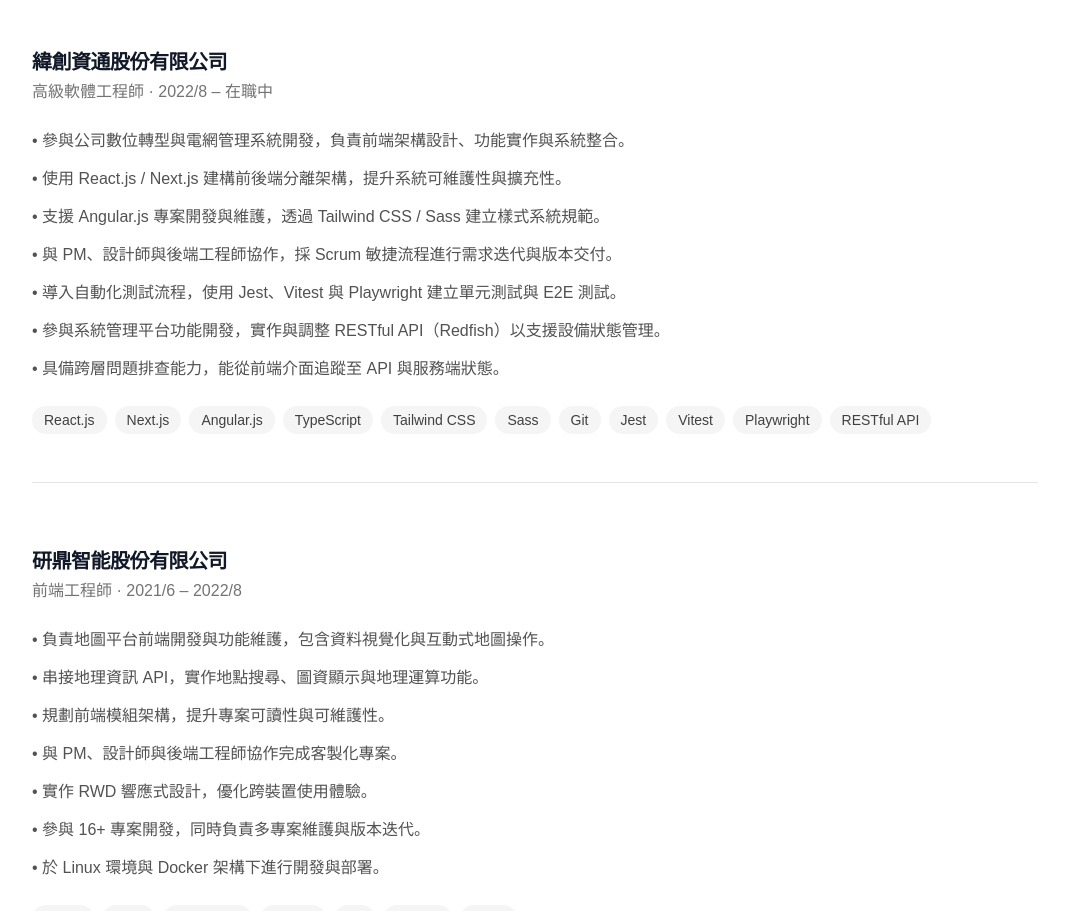
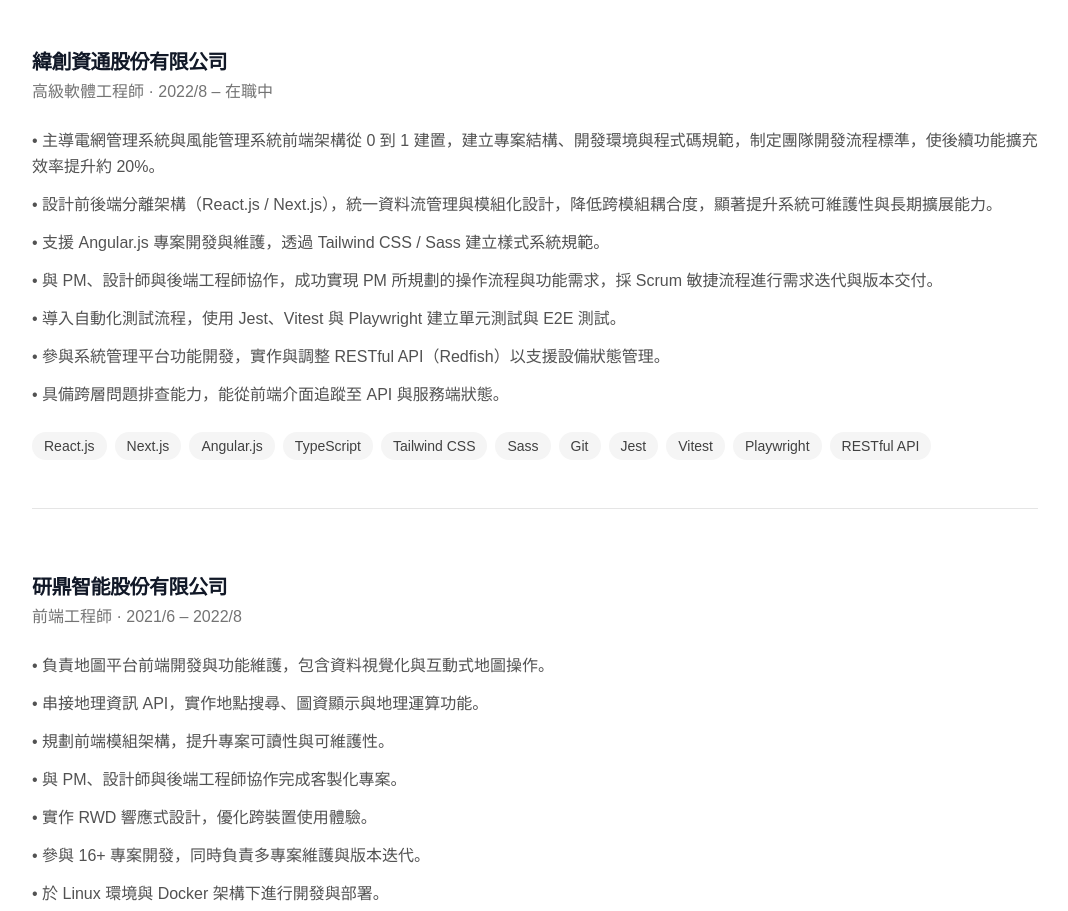
Before and after one commit to sophia0110/resume, a Next.js app: page / in a window 1280 px wide. Shown: the part 1260-2171 px from the top of the page, without its empty margins (105-1173 px from the left). Built offline with nearby package versions, Linux system fonts and the light colour scheme.

Commit message:
add description

```diff
--- a/app/components/List/List.tsx
+++ b/app/components/List/List.tsx
@@ -17,10 +17,10 @@
     company: "緯創資通股份有限公司",
     period: "2022/8 – 在職中",
     description: [
-      "參與公司數位轉型與電網管理系統開發，負責前端架構設計、功能實作與系統整合。",
-      "使用 React.js / Next.js 建構前後端分離架構，提升系統可維護性與擴充性。",
+      "主導電網管理系統與風能管理系統前端架構從 0 到 1 建置，建立專案結構、開發環境與程式碼規範，制定團隊開發流程標準，使後續功能擴充效率提升約 20%。",
+      "設計前後端分離架構（React.js / Next.js），統一資料流管理與模組化設計，降低跨模組耦合度，顯著提升系統可維護性與長期擴展能力。",
       "支援 Angular.js 專案開發與維護，透過 Tailwind CSS / Sass 建立樣式系統規範。",
-      "與 PM、設計師與後端工程師協作，採 Scrum 敏捷流程進行需求迭代與版本交付。",
+      "與 PM、設計師與後端工程師協作，成功實現 PM 所規劃的操作流程與功能需求，採 Scrum 敏捷流程進行需求迭代與版本交付。",
       "導入自動化測試流程，使用 Jest、Vitest 與 Playwright 建立單元測試與 E2E 測試。",
       "參與系統管理平台功能開發，實作與調整 RESTful API（Redfish）以支援設備狀態管理。",
       "具備跨層問題排查能力，能從前端介面追蹤至 API 與服務端狀態。"
```
